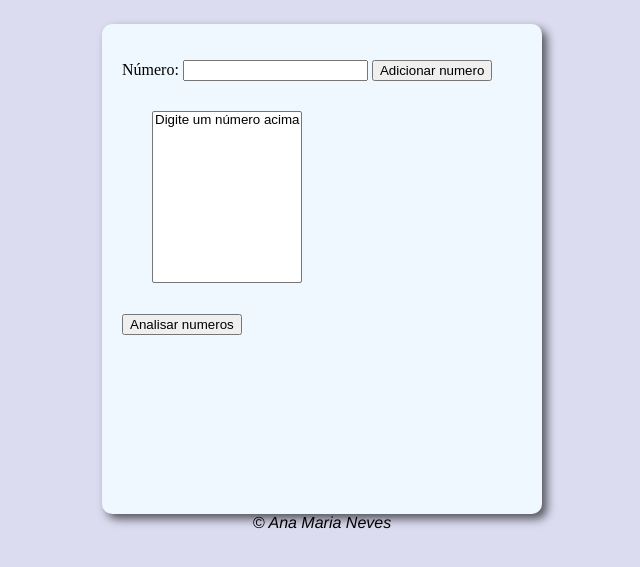
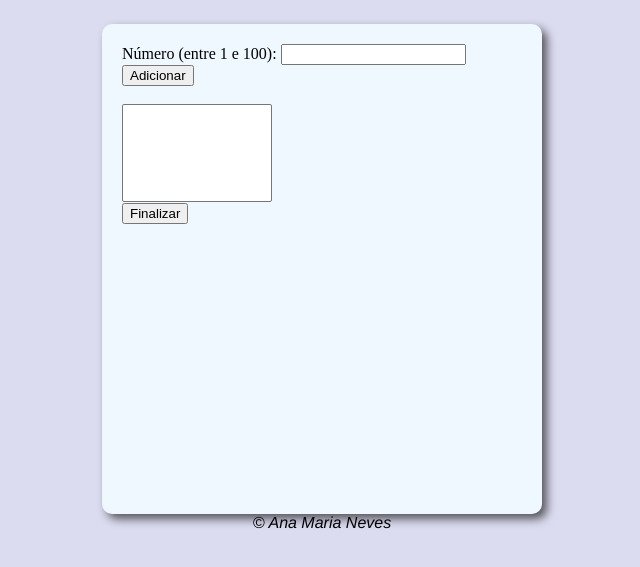
Before and after one commit to aninhadev/exercise-javascript, a plain HTML site: page guanabara/analisador/index.html in a window 1280 px wide. Shown: the part 85-652 px from the top of the page, without its empty margins (318-958 px from the left). Drawn offline with Linux system fonts and the light colour scheme.

Commit message:
Ecercise

```diff
--- a/guanabara/analisador/ambiente.js
+++ b/guanabara/analisador/ambiente.js
@@ -1,36 +1,74 @@
-let array = []
-let addicionar = document.querySelector()
+let num = document.querySelector("input#fnum");
+let lista = document.querySelector("select#flista");
+let res = document.querySelector("div#res");
+let valores = [];
 
-function adicionar() {
-    let n1 = document.getElementById("nume").value;
-  // let tab = document.getElementById('tabela').value;
-
-  if (numero > 100 || numero == "" || numero <= 0) {
-    alert(" ERRO!  Valor invalido! ");
+function isNumero(n) {
+  if (Number(n) >= 1 && Number(n) <= 100) {
+    return true;
   } else {
-    let node = document.createElement("option");
-    let textnode = document.createTextNode(`Adicionado o numero ${numero}`);
-    node.appendChild(textnode);
-    document.getElementById("tabela").appendChild(node);
+    return false;
+  }
+}
+function inLista(n, l) {
+  if (l.indexOf(Number(n)) != -1) {
+    return true;
+  } else {
+    return false;
   }
 }
 
-function analisar() {
-    let numero = document.getElementById("nume").value;
+function adicionar() {
+  if (isNumero(num.value) && !inLista(num.value, valores)) {
+    valores.push(Number(num.value));
+    let item = document.createElement("option");
+    item.text = `Valor  ${num.value} adicionado.`;
+    lista.appendChild(item);
+  } else {
+    window.alert("Valor inválido ou já encontrado na lista.");
+  }
+}
 
-  let sum = 0;
 
-  for (let i = 0; i < numero.length; i++) {
-    sum += numero[i];
 
-    let media = Number(sum) / Number(numero.length);
 
-    let min = Math.min(...numero);
-    let max = Math.max(...numero);
 
-  }
-  res.innerHTML = ` <p> Ao todo, temos ${numero.length} números cadastrados! </p>`;
-}
+
+
+
+// function adicionar() {
+
+//   if(isNumero(num.value) && !inLista(num.value))
+
+//     let n1 = document.getElementById("nume").value;
+//   // let tab = document.getElementById('tabela').value;
+
+//   if (numero > 100 || numero == "" || numero <= 0) {
+//     alert(" ERRO!  Valor invalido! ");
+//   } else {
+//     let node = document.createElement("option");
+//     let textnode = document.createTextNode(`Adicionado o numero ${numero}`);
+//     node.appendChild(textnode);
+//     document.getElementById("tabela").appendChild(node);
+//   }
+// }
+
+// function analisar() {
+//     let numero = document.getElementById("nume").value;
+
+//   let sum = 0;
+
+//   for (let i = 0; i < numero.length; i++) {
+//     sum += numero[i];
+
+//     let media = Number(sum) / Number(numero.length);
+
+//     let min = Math.min(...numero);
+//     let max = Math.max(...numero);
+
+//   }
+//   res.innerHTML = ` <p> Ao todo, temos ${numero.length} números cadastrados! </p>`;
+// }
 
 ////////////////////////////
 
@@ -62,4 +100,3 @@ function analisar() {
 //   console.log(`O menor numero é ${min}`);
 //   console.log(` a soma desses numeros é ${sum}`);
 //   console.log(`a media dos numero é ${media}`);
-// }
--- a/guanabara/analisador/index.html
+++ b/guanabara/analisador/index.html
@@ -16,18 +16,17 @@
     </header>
     <section>
         <div>
-            <p>Número: <input type="number" name="num" id="nume">
-                <input type="button" class="" value="Adicionar numero" onclick="adicionar()">
-            </p>
-            <div id="card-analise">
-                <select name="Analise" id="tabela" size="10">
-                    <option >Digite um número acima</option>
-                </select>
-            </div>
+            Número (entre 1 e 100):
+            <input type="number" name="fnum" id="fnum">
+            <input type="button" value="Adicionar" onclick="adicionar()">
+            <br> <br>
+            <select name="flista" id="flista" size="6"></select>
+            <br> <input type="button" value="Finalizar">
+        </div>
 
-            <div id="res">
-                <input type="button" value="Analisar numeros" onclick="analisar()">
-            </div>
+        <div id="res">
+
+        </div>
     </section>
     <footer>&copy; Ana Maria Neves</footer>
     <script src="./ambiente.js"></script>
--- a/guanabara/analisador/style.css
+++ b/guanabara/analisador/style.css
@@ -5,7 +5,8 @@ body {
 h1 {
   color: rgb(6, 6, 49);
   font-size: 40px;
-    font-family: system-ui, -apple-system, BlinkMacSystemFont, 'Segoe UI', Roboto, Oxygen, Ubuntu, Cantarell, 'Open Sans', 'Helvetica Neue', sans-serif;
+  font-family: system-ui, -apple-system, BlinkMacSystemFont, "Segoe UI", Roboto,
+    Oxygen, Ubuntu, Cantarell, "Open Sans", "Helvetica Neue", sans-serif;
   text-align: center;
 }
 
@@ -25,8 +26,7 @@ body {
   font-style: italic;
 }
 
-  #card-analise {
-    border-radius: 10px;
-    padding: 10px;
-    margin: 20px;
+
+select#flista {
+  width: 150px;
 }
```
Lines whose indentation alone changed are shown as unchanged.
